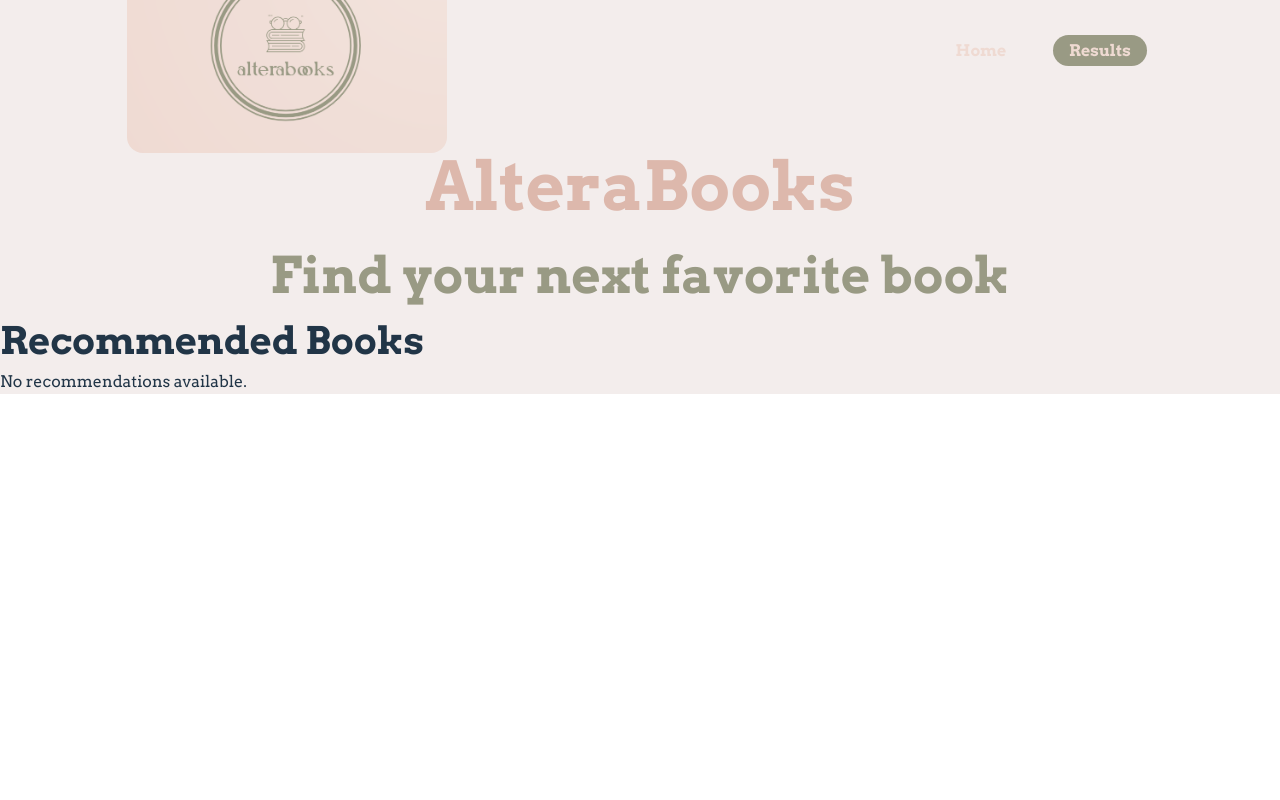
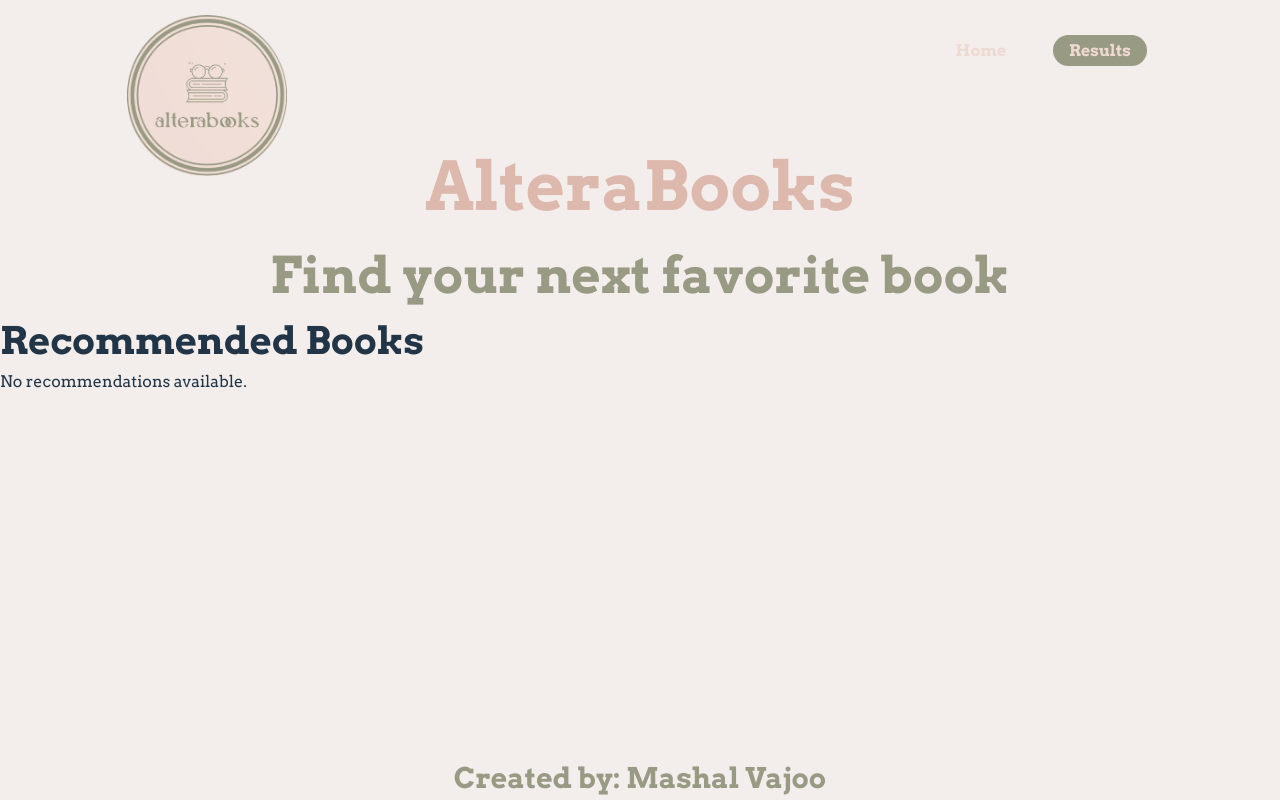
Before and after one commit to MashalV/Altera, a React (Vite) app: page /results in a window 1280 px wide. Built offline with nearby package versions, Linux system fonts and the light colour scheme.

Commit message:
working on filtering to properly also added styling

```diff
--- a/src/components/Footer/Footer.jsx
+++ b/src/components/Footer/Footer.jsx
@@ -1,8 +1,11 @@
 import React from 'react'
+import "./Footer.scss"
 
 function Footer() {
   return (
-    <div>Footer</div>
+    <div className= "sign">
+        <h4 className= "sign__name">Created by: Mashal Vajoo</h4>
+    </div>
   )
 }
 
--- a/src/components/Footer/Footer.scss
+++ b/src/components/Footer/Footer.scss
@@ -1,3 +1,17 @@
 @use "../../styles/partials/global" as *;
 @use "../../styles/partials/variables" as *;
 @use "../../styles/partials/mixins" as *;
+
+body{
+    background-color: $background;
+}
+
+.sign{
+    color: $accent;
+    display: flex;
+    justify-content: center;
+    width: 100%;
+    &__name{
+        color: $accent;
+    }
+}
--- a/src/components/Header/Header.scss
+++ b/src/components/Header/Header.scss
@@ -37,9 +37,10 @@
     &__img {
     //   width: 8.0369rem;
     //   height: 1.75rem;
-    //   margin-top: 1.5625rem;
+    margin-top: 3rem;
+    padding-top: 6rem;
     border-radius: 1rem;
-    width: 20rem;
+    width: 10rem;
     height: auto;
 
 
--- a/src/pages/HomePage.scss
+++ b/src/pages/HomePage.scss
@@ -0,0 +1,9 @@
+main {
+    flex: 1;
+}
+
+.wrapper {
+    display: flex;
+    flex-direction: column;
+    min-height: 100vh; /* Ensures the wrapper takes at least the full height of the viewport */
+}
--- a/src/pages/ResultsPage.jsx
+++ b/src/pages/ResultsPage.jsx
@@ -9,6 +9,7 @@ import 'swiper/css/effect-coverflow';
 import 'swiper/css/pagination';
 
 import { EffectCoverflow, Pagination } from 'swiper/modules';
+import Footer from '../components/Footer/Footer';
 function ResultsPage() {
   const location = useLocation();
   const { subjectList } = location.state || {};
@@ -18,7 +19,9 @@ function ResultsPage() {
   };
 
   return (
-    <>
+    <div className= "wrapper">
+        <main>
+
         <Header/>
         <div>
         <h3>Recommended Books</h3>
@@ -26,7 +29,7 @@ function ResultsPage() {
             effect={'coverflow'}
             grabCursor={true}
             centeredSlides={true}
-            slidesPerView={'auto'}
+            slidesPerView={3}
             coverflowEffect={{
                 rotate: 50,
                 stretch: 0,
@@ -57,7 +60,9 @@ function ResultsPage() {
         )}
         </Swiper>
         </div>
-    </>
+        </main>
+        <Footer />
+    </div>
   );
 }
 
--- a/src/pages/ResultsPage.scss
+++ b/src/pages/ResultsPage.scss
@@ -7,6 +7,7 @@
   }
 
   .swiper-slide {
+    display: flex;
     background-position: center;
     background-size: cover;
     width: 300px;
--- a/src/styles/partials/_global.scss
+++ b/src/styles/partials/_global.scss
@@ -13,12 +13,19 @@
 html {
     background-color: $background;
     display: block;
+    height: 100%;
 }
 
 body {
   font-family: 'Arvo';
   font-weight: 400;
-  background-color: $background
+  background-color: $background;
+  height: 100%;
+
+}
+
+main {
+    flex: 1;
 }
 
 h1, h2, h3, h4, h5 {
```
Also changed, not shown: src/pages/HomePage.jsx (+155 -126 lines), src/assets/images/logo.png, 1 other file (tests, documents, lock files or other folders). Lines whose indentation alone changed are shown as unchanged.
